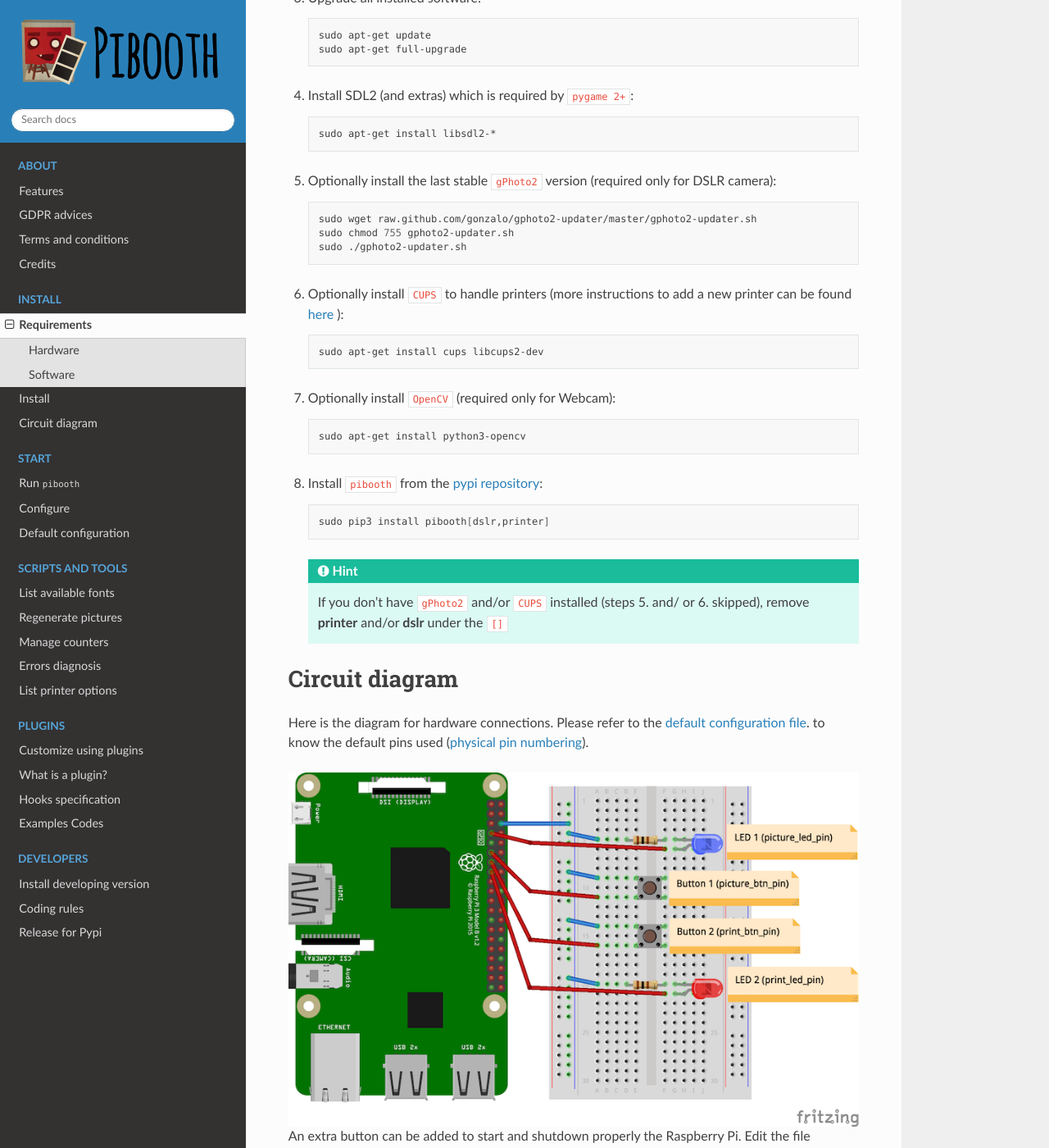
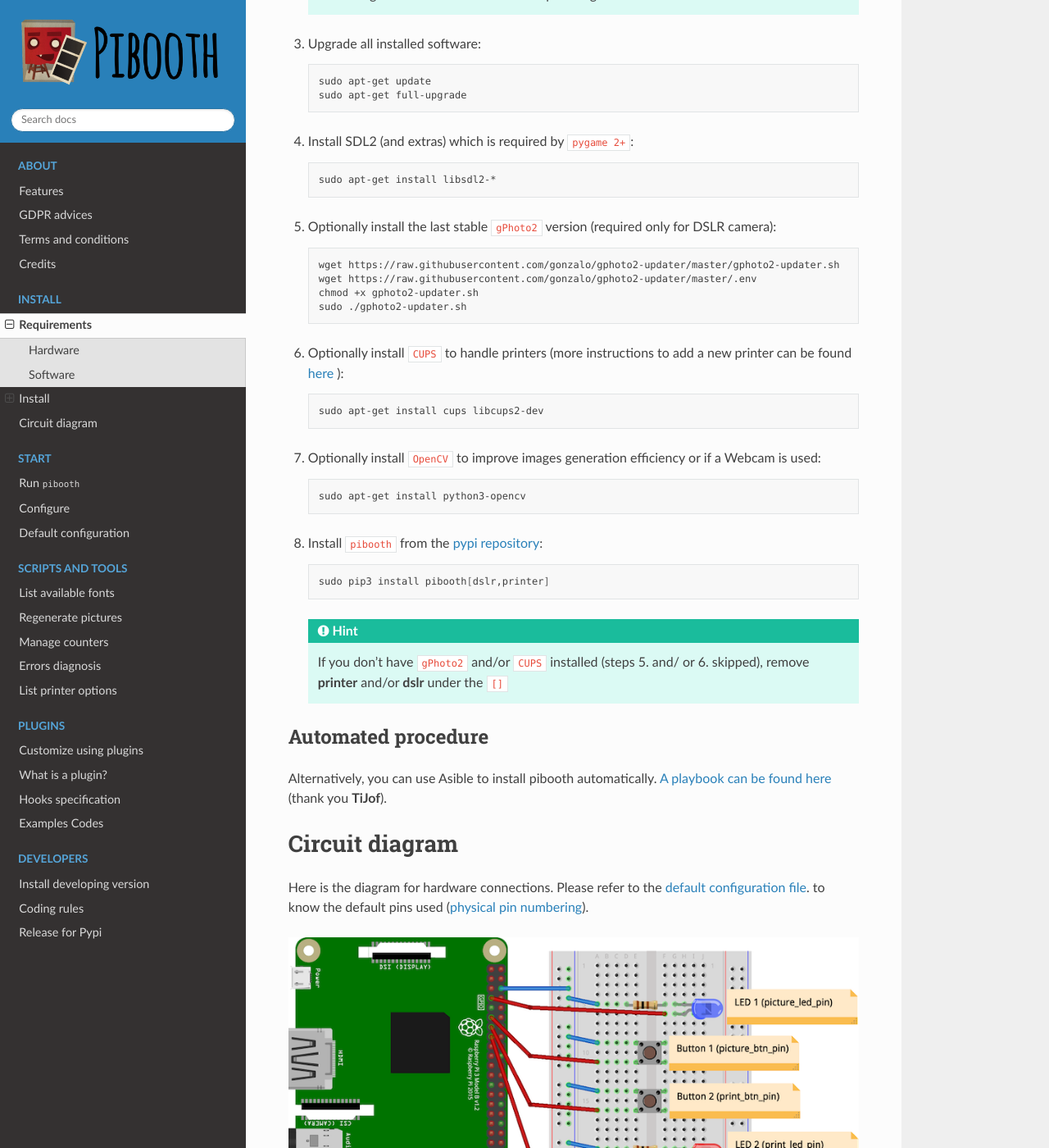
Before and after one commit to pibooth/pibooth, a Sphinx documentation site: the page built from docs/sources/install.rst, in a window 1280 px wide and 1400 px high, scrolled down 1290 px. Shown: the whole window at 82% size. Built offline with Sphinx 7.4.7 and the Read the Docs theme 2.0.0, drawn with Linux system fonts in a browser that asks for light colours.

Commit message:
Add Ansible playbook reference

```diff
--- a/docs/sources/install.rst
+++ b/docs/sources/install.rst
@@ -43,6 +43,9 @@
 installed. Instead of doing step 8. of the below procedure, follow
 :ref:`instructions here<install_developing_version>`.
 
+Manual procedure
+^^^^^^^^^^^^^^^^
+
 1. Download the Raspbian image and set-up an SD-card. You can follow
    `these instructions <https://www.raspberrypi.org/documentation/installation/installing-images/README.md>`_.
 
@@ -70,8 +73,9 @@
 
    .. code-block:: bash
 
-        sudo wget raw.github.com/gonzalo/gphoto2-updater/master/gphoto2-updater.sh
-        sudo chmod 755 gphoto2-updater.sh
+        wget https://raw.githubusercontent.com/gonzalo/gphoto2-updater/master/gphoto2-updater.sh
+        wget https://raw.githubusercontent.com/gonzalo/gphoto2-updater/master/.env
+        chmod +x gphoto2-updater.sh
         sudo ./gphoto2-updater.sh
 
 6. Optionally install ``CUPS`` to handle printers (more instructions to add a
@@ -82,7 +86,8 @@
 
         sudo apt-get install cups libcups2-dev
 
-7. Optionally install ``OpenCV`` (required only for Webcam):
+7. Optionally install ``OpenCV`` to improve images generation efficiency or if a
+   Webcam is used:
 
    .. code-block:: bash
 
@@ -96,6 +101,14 @@
 
    .. hint:: If you don't have ``gPhoto2`` and/or ``CUPS`` installed (steps 5. and/
           or 6. skipped), remove **printer** and/or **dslr** under the ``[]``
+
+Automated procedure
+^^^^^^^^^^^^^^^^^^^
+
+Alternatively, you can use Asible to install pibooth automatically.
+`A playbook can be found here <https://github.com/TiJof/pibooth_ansible>`_
+(thank you **TiJof**).
+
 
 Circuit diagram
 ---------------
```
